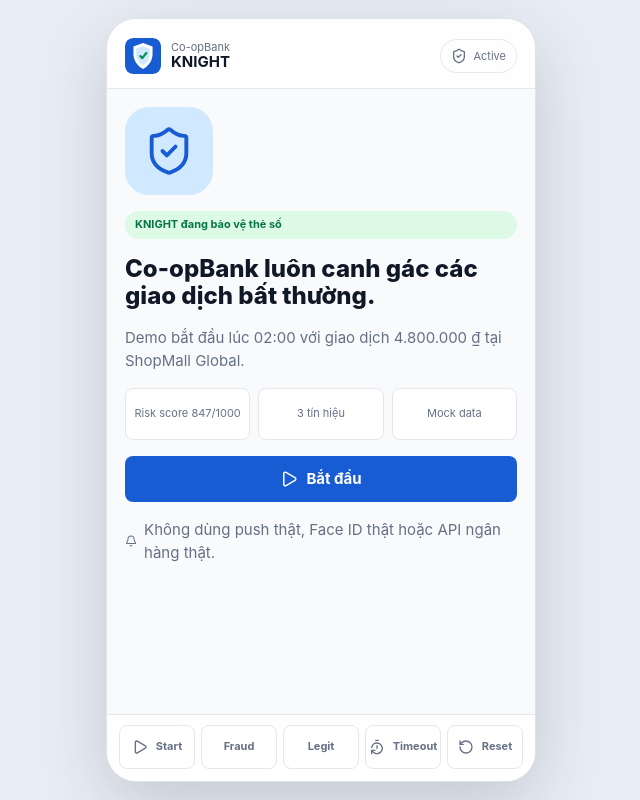
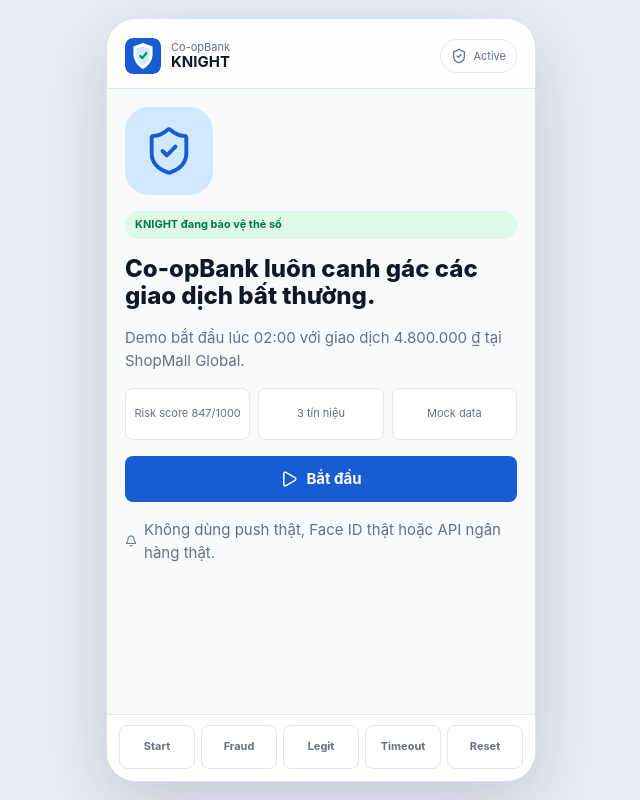
Before and after one commit to cat1454/coopbank-knight-prototype, a React (Vite) app: page / in a window 1280 px wide. Shown: the whole page, without its empty margins (319-959 px from the left). Built offline with nearby package versions, Linux system fonts and the light colour scheme.

Commit message:
refactor: polish KNIGHT demo controls
Refactor evidence: npm run build; npm run lint; npm run test:coverage; npm run test:e2e.

```diff
--- a/src/components/DemoControls.tsx
+++ b/src/components/DemoControls.tsx
@@ -1,4 +1,3 @@
-import { Play, RotateCcw, TimerReset } from "lucide-react";
 import { PrimaryButton } from "./PrimaryButton";
 
 interface DemoControlsProps {
@@ -18,7 +17,7 @@
 }: DemoControlsProps) {
   return (
     <aside className="demo-controls" aria-label="Demo controls">
-      <PrimaryButton icon={<Play size={16} />} onClick={onStart} variant="ghost">
+      <PrimaryButton onClick={onStart} variant="ghost">
         Start
       </PrimaryButton>
       <PrimaryButton onClick={onJumpFraud} variant="ghost">
@@ -27,10 +26,10 @@
       <PrimaryButton onClick={onJumpLegitimate} variant="ghost">
         Legit
       </PrimaryButton>
-      <PrimaryButton icon={<TimerReset size={16} />} onClick={onJumpTimeout} variant="ghost">
+      <PrimaryButton onClick={onJumpTimeout} variant="ghost">
         Timeout
       </PrimaryButton>
-      <PrimaryButton icon={<RotateCcw size={16} />} onClick={onReset} variant="ghost">
+      <PrimaryButton onClick={onReset} variant="ghost">
         Reset
       </PrimaryButton>
     </aside>
```
